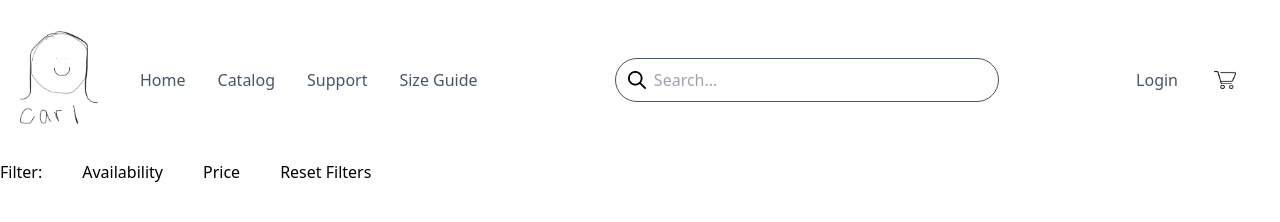
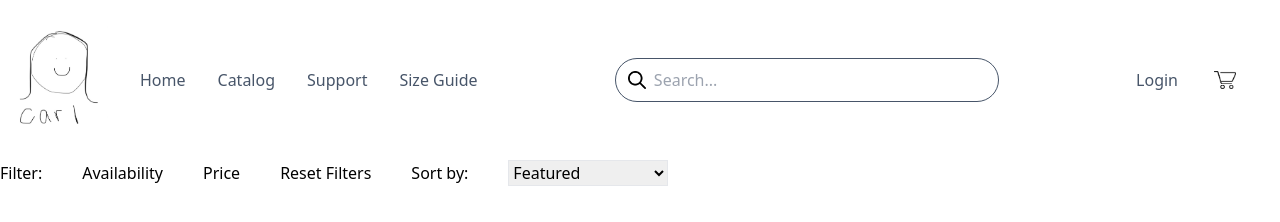
Before and after one commit to CoryChilton/carl-shop, a Next.js app: page /catalog in a window 1280 px wide. Shown: the top 222 px of the page. Built offline with nearby package versions, Linux system fonts and the light colour scheme.

Commit message:
added sort by functionality to catalog

```diff
--- a/app/catalog/page.tsx
+++ b/app/catalog/page.tsx
@@ -1,6 +1,7 @@
 'use client'
 import { items } from "@/data/items"
 import FilterBar from "@/components/catalog/FilterBar";
+import SortBar from "@/components/catalog/SortBar";
 import ItemGrid from "@/components/catalog/ItemGrid";
 import { useState } from 'react';
 
@@ -8,6 +9,7 @@ const catalogItems = Array.from(items.values());
 
 export default function Catalog() {
 
+  const [sortOption, setSortOption] = useState("Featured")
   const [filterOptions, setFilterOptions] = useState({
     inStockChecked: false,
     priceMin: 0,
@@ -50,10 +52,15 @@ export default function Catalog() {
     })
   }
 
+  function changeSortOption(e: React.ChangeEvent<HTMLSelectElement>) {
+    setSortOption(e.target.value);
+  }
+
   return (
     <>
       <FilterBar filterOptions={filterOptions} checkInStock={checkInStock} changeMinPrice={changeMinPrice} changeMaxPrice={changeMaxPrice} resetFilters={resetFilters} />
-      <ItemGrid items={catalogItems} filterOptions={filterOptions} />
+      <SortBar sortOption={sortOption} changeSortOption={changeSortOption} />
+      <ItemGrid items={catalogItems} filterOptions={filterOptions} sortOption={sortOption} />
     </>
   );
 }
--- a/components/catalog/FilterBar.tsx
+++ b/components/catalog/FilterBar.tsx
@@ -23,7 +23,7 @@ export default function FilterBar({
   const clickPrice = () => {setShowPriceMenu(!showPriceMenu); setShowAvailabilityMenu(false);}
 
   return (
-    <div className="relative">
+    <div className="relative inline-block">
       <div className="inline-block">
         Filter:
       </div>
--- a/components/catalog/ItemGrid.tsx
+++ b/components/catalog/ItemGrid.tsx
@@ -3,10 +3,30 @@ import ItemBlock from "@/components/catalog/ItemBlock";
 import { ItemConfig } from '@/data/items';
 import { filterOptionsInterface } from '@/app/catalog/page';
 
-
-export default function ItemGrid({ items, filterOptions } : {items : ItemConfig[], filterOptions: filterOptionsInterface}) {
+export default function ItemGrid({
+  items,
+  filterOptions,
+  sortOption
+} : {
+  items : ItemConfig[],
+  filterOptions: filterOptionsInterface,
+  sortOption: string
+}) {
   //Filter items based on availability and price filters
   items = items.filter((item) => (!filterOptions.inStockChecked || item.quantity) && (item.price >= filterOptions.priceMin && item.price <= filterOptions.priceMax));
+
+  //Sort items based on sortOption
+  if (sortOption === "Featured") {
+    items.sort((i1, i2) => i1.id < i2.id ? -1 : 11);
+  } else if (sortOption === "Alphabetically, A-Z") {
+    items.sort((i1, i2) => i1.name.toLowerCase() < i2.name.toLowerCase() ? -1 : 1);
+  } else if (sortOption === "Alphabetically, Z-A") {
+    items.sort((i1, i2) => i1.name.toLowerCase() < i2.name.toLowerCase() ? 1 : -1);
+  } else if (sortOption === "Price, low to high") {
+    items.sort((i1, i2) => i1.price - i2.price);
+  } else if (sortOption === "Price, high to low") {
+    items.sort((i1, i2) => i2.price - i1.price);
+  }
 
   if (items.length === 0) {
     return (
--- /dev/null
+++ b/components/catalog/SortBar.tsx
@@ -0,0 +1,22 @@
+export default function SortBar({
+  sortOption,
+  changeSortOption
+} : {
+  sortOption: string,
+  changeSortOption: (e: React.ChangeEvent<HTMLSelectElement>) => void
+}) {
+  return (
+    <div className="inline-block ml-10">
+      <div className="inline-block mr-10">
+        Sort by:
+      </div>
+      <select onChange={changeSortOption} className="border">
+        <option>Featured</option>
+        <option>Alphabetically, A-Z</option>
+        <option>Alphabetically, Z-A</option>
+        <option>Price, low to high</option>
+        <option>Price, high to low</option>
+      </select>
+    </div>
+  )
+}
```
